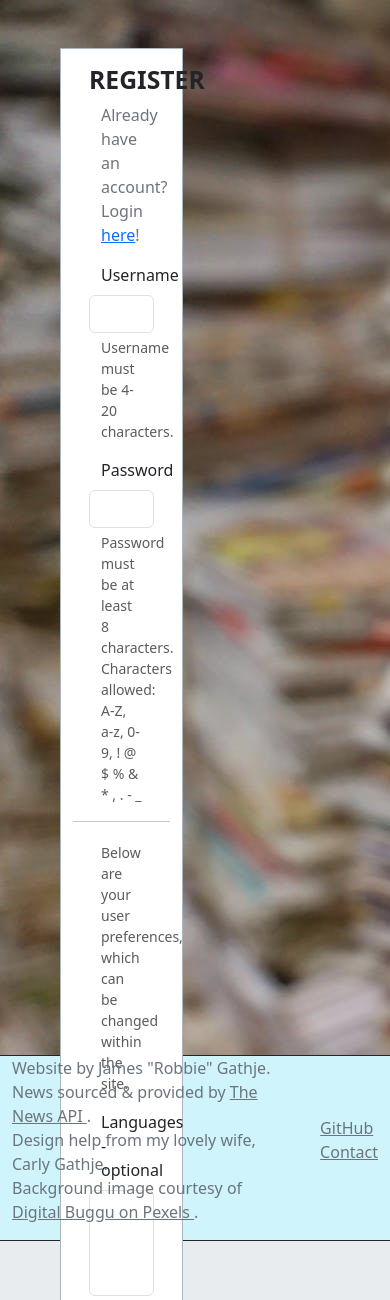
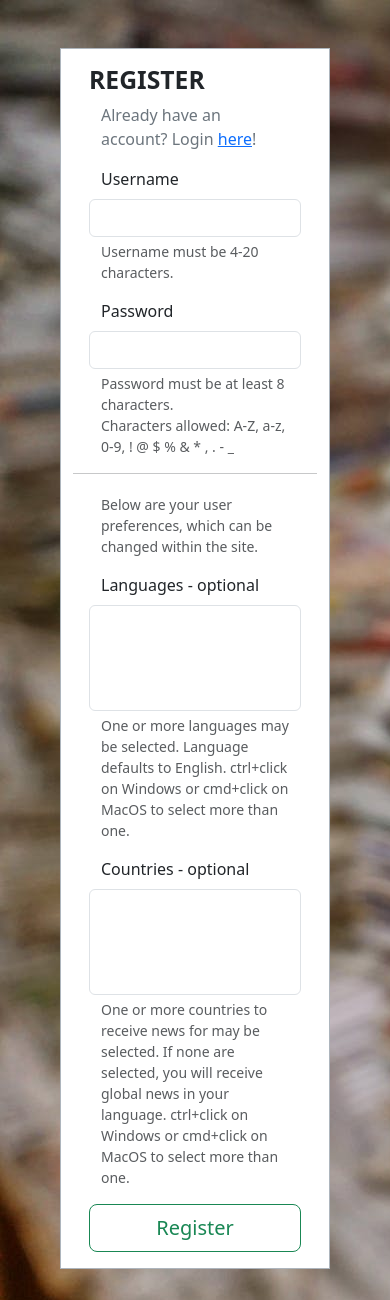
Before and after one commit to robbiegathje/news-aggregator, a Flask app: page /register in a window 390 px wide. Shown: the part 102-1402 px from the top of the page. Run offline with Flask 3, Linux system fonts and the light colour scheme; data that the repository does not hold is empty; some libraries are stand-ins or nearby versions.

Commit message:
style: tweak container sizes based on viewport width to establish greater mobile-friendliness; seed: remove testuser

```diff
--- a/static/app.js
+++ b/static/app.js
@@ -56,7 +56,7 @@
 
 function generateNewsArticleHTML(articleData) {
 	let containingBootstrapColumn = document.createElement('div');
-	containingBootstrapColumn.className = 'col-4 my-3';
+	containingBootstrapColumn.className = 'col-12 col-md-6 col-xl-4 my-3';
 	let articleCard = document.createElement('div');
 	articleCard.className = 'card h-100';
 	let cardImage = document.createElement('img');
--- a/static/style.css
+++ b/static/style.css
@@ -1,5 +1,5 @@
 .full-screen-background-image {
 	width: 100vw;
-	height: 125vh;
+	height: 175vh;
 	background-image: url(/static/images/login-and-register-background.jpeg);
 };
--- a/templates/news/search.html
+++ b/templates/news/search.html
@@ -15,7 +15,7 @@
 			<div class="row mb-3">
 				<label
 					for="search-term"
-					class="col-1 col-form-label">
+					class="col-form-label">
 					Keyword:
 				</label>
 				<div class="col">
@@ -29,7 +29,7 @@
 			<div class="row mb-3">
 				<label
 					for="search-days"
-					class="col-3 col-form-label">
+					class="col-form-label">
 					Publication Timeframe:
 				</label>
 				<div class="col">
--- a/templates/users/change-password.html
+++ b/templates/users/change-password.html
@@ -9,7 +9,7 @@
 {% block content %}
 	<div class="container">
 		<div class="row justify-content-start">
-			<div class="col-6">
+			<div class="col-12 col-md-8 col-xl-6">
 				<div class="container bg-white border border-dark-subtle">
 					<div class="row my-3 mx-1">
 						<h2 class="mt-3">
--- a/templates/users/change-username.html
+++ b/templates/users/change-username.html
@@ -9,7 +9,7 @@
 {% block content %}
 	<div class="container">
 		<div class="row justify-content-start">
-			<div class="col-6">
+			<div class="col-12 col-md-8 col-xl-6">
 				<div class="container bg-white border border-dark-subtle">
 					<div class="row my-3 mx-1">
 						<h2 class="mt-3">
--- a/templates/users/edit.html
+++ b/templates/users/edit.html
@@ -9,7 +9,7 @@
 {% block content %}
 	<div class="container">
 		<div class="row justify-content-start">
-			<div class="col-6">
+			<div class="col-12 col-md-8 col-xl-6">
 				<div class="container bg-white border border-dark-subtle">
 					<div class="row my-3 mx-1">
 						<h2 class="mt-3">
--- a/templates/users/login.html
+++ b/templates/users/login.html
@@ -9,7 +9,7 @@
 {% block content %}
 	<div class="container">
 		<div class="row justify-content-start">
-			<div class="col-6">
+			<div class="col-12 col-md-8 col-xl-6">
 				<div class="container bg-white border border-dark-subtle">
 					<div class="row mx-1">
 						<h2 class="mt-3"><b>LOGIN</b></h2>
--- a/templates/users/register.html
+++ b/templates/users/register.html
@@ -9,7 +9,7 @@
 {% block content %}
 	<div class="container">
 		<div class="row justify-content-start">
-			<div class="col-6">
+			<div class="col-12 col-md-8 col-xl-6">
 				<div class="container bg-white border border-dark-subtle">
 					<div class="row mx-1">
 						<h2 class="mt-3"><b>REGISTER</b></h2>
```
Also changed, not shown: seed.py (+0 -12 lines).
